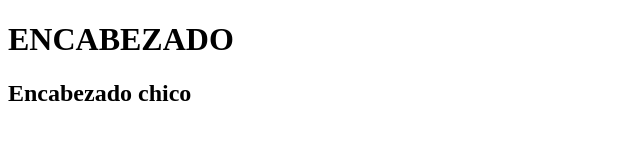
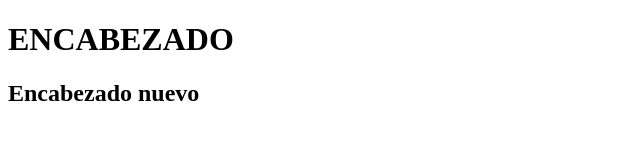
Before and after one commit to tomaskurten/JavaScript, a plain HTML site: page index.html in a window 1280 px wide. Shown: the full height of the page, 0-640 px from the left. Drawn offline with Linux system fonts and the light colour scheme.

Commit message:
Update index.html

```diff
--- a/index.html
+++ b/index.html
@@ -7,6 +7,6 @@
 </head>
 <body>
     <h1>ENCABEZADO</h1>
-    <h2>Encabezado chico</h2>
+    <h2>Encabezado nuevo</h2>
 </body>
 </html>
```
